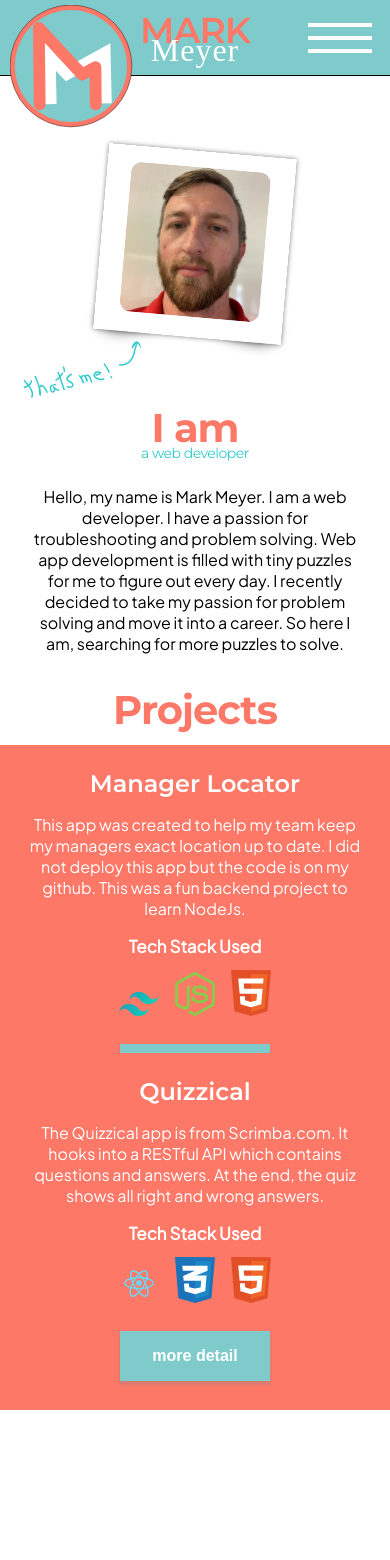
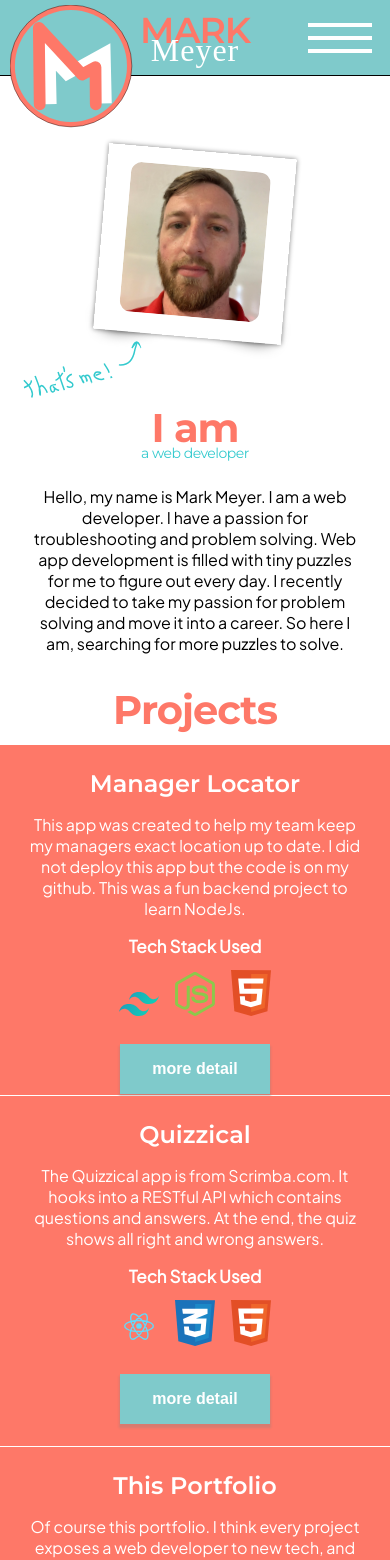
Before and after one commit to mcfliermeyer/Portfolio, a React (Create React App) app: page / in a window 390 px wide. Shown: the top 1560 px of the page. Before the commit the page ends 1410 px from the top, so only its background shows below. Built offline with nearby package versions, Linux system fonts and the light colour scheme; a web font is replaced by a local one.

Commit message:
fixed layout issues in development enviroment. cannot yet test on mobile. height of project computed with javascript with use effect

```diff
--- a/src/components/ProjectSection.tsx
+++ b/src/components/ProjectSection.tsx
@@ -1,14 +1,13 @@
 import styled from "styled-components";
 import TechStackIconWrapper from "./TechStackIconWrapper";
-import { useState, useRef, useLayoutEffect } from "react";
+import { useState, useRef, useLayoutEffect, useEffect } from "react";
 
 const StyledProjectSection = styled.section`
-  background-color: ${(props) => props.theme.colors.primaryPinkish};
+  /* background-color: ${(props) => props.theme.colors.primaryPinkish}; */
   color: white;
   border-bottom: 0.1px white solid;
   margin-inline: auto;
   display: block;
-  /* min-height: 40vh; */
   min-width: 100%;
   .title {
     font-size: 24px;
@@ -25,7 +24,6 @@ const StyledProjectSection = styled.section`
     font-size: 16px;
     font-weight: 600;
     padding: 1rem 2rem;
-    margin: auto auto 5px;
     border: none;
     box-shadow: 0 3px 2px 1px rgb(128, 128, 128, 0.3);
   }
@@ -35,13 +33,11 @@ const StyledProjectSection = styled.section`
     position: relative;
     transform: rotateY(180deg);
   }
-  #flipper {
-    position: relative;
-  }
   .flipper,
   .unflipper {
     transition: 0.6s;
     transform-style: preserve-3d;
+    background-color: ${(props) => props.theme.colors.primaryPinkish};
     .front,
     .back {
       backface-visibility: hidden;
@@ -50,72 +46,59 @@ const StyledProjectSection = styled.section`
       left: 0;
       right: 0;
       margin-inline: auto;
-      background-color: ${(props) => props.theme.colors.primaryPinkish};
-      padding: 1.5rem 1.6rem;
+      /* background-color: ${(props) => props.theme.colors.primaryPinkish}; */
     }
     .front {
       z-index: 2;
       transform: rotateY(0deg);
+      padding: 1.5rem 1.6rem;
     }
     .back {
       transform: rotateY(180deg);
     }
   }
 `;
-function convertRemToPixels(rem: number) {
-  return rem * parseFloat(getComputedStyle(document.documentElement).fontSize);
-}
+
 type Props = {
   title: String;
   summary: String;
   techStack: string[];
 };
 const ProjectSection = ({ title, summary, techStack }: Props) => {
-  const [isFlipped, setIsFlipped] = useState(true);
+  const [isFlipped, setIsFlipped] = useState(false);
   const [cardHeight, setCardHeight] = useState(0);
   const cardEl = useRef<HTMLDivElement>();
 
   const handleDetailClick = () => {
     setIsFlipped(!isFlipped);
-    // const cardElement: React.MutableRefObject<HTMLDivElement> = cardEl.current?
+  };
+
+  useEffect(() => {
+    console.log("layout firing again");
     if (cardEl.current) {
       setCardHeight(() => {
-        //hacked up way, looked at padding in styled then converted rem to px to get actual height
         if (cardEl.current) {
-          return cardEl.current.clientHeight - convertRemToPixels(1.5 * 2);
+          console.log(
+            `from uselayouteffect height: ${cardEl.current.clientHeight}`
+          );
+          return cardEl.current.clientHeight + convertRemToPixels(1.5 * 2);
         } else return 0;
       });
     }
-  };
-
-  useLayoutEffect(() => {
-    if (cardEl.current) {
-      setCardHeight(() => {
-        //hacked up way, looked at padding in styled then converted rem to px to get actual height
-        if (cardEl.current) {
-          console.log(
-            cardEl.current.clientHeight - convertRemToPixels(1.5 * 2)
-          );
-          return cardEl.current.clientHeight;
-        } else return 0;
-      });
-    }
-  });
+  },[]);
 
   return (
-    <StyledProjectSection
-    style={{ minHeight: `${cardHeight}px` }}
-    >
+    <StyledProjectSection>
       <div
-        className={isFlipped ? "unflipper" : "flipper"}
-        id="flipper"
-        style={{ minHeight: { cardHeight } + "px" }}
+        className={isFlipped ? "flipper" : "unflipper"}
+        style={{ height: `${cardHeight}px` }}
       >
         <div
           ref={(el) => {
             if (el) cardEl.current = el;
           }}
           className="front"
+          // style={{ minHeight: `${cardHeight}px` }}
         >
           <h1 className="title">{title}</h1>
           <p className="summary">{summary}</p>
@@ -128,7 +111,10 @@ const ProjectSection = ({ title, summary, techStack }: Props) => {
             more detail
           </button>
         </div>
-        <div className="back" style={{maxHeight: `${cardHeight}px`, minHeight: `${cardHeight}px` }}>
+        <div
+          className="back"
+          // style={{ minHeight: `${cardHeight}px` }}
+        >
           <h1 className="">this is the bakkkk</h1>
           <button
             className="more-detail-btn"
@@ -144,3 +130,10 @@ const ProjectSection = ({ title, summary, techStack }: Props) => {
 
 ProjectSection.Styled = StyledProjectSection;
 export default ProjectSection;
+
+function convertRemToPixels(rem: number) {
+  console.log(
+    rem * parseFloat(getComputedStyle(document.documentElement).fontSize)
+  );
+  return rem * parseFloat(getComputedStyle(document.documentElement).fontSize);
+}
--- a/src/components/Projects.tsx
+++ b/src/components/Projects.tsx
@@ -32,13 +32,13 @@ const Projects = () => {
         }
         techStack={[reactLogo, cssLogo, htmlLogo]}
       />
-      {/* <ProjectSection
+      <ProjectSection
         title={"This Portfolio"}
         summary={
           "Of course this portfolio. I think every project exposes a web developer to new tech, and new ways of doing things. This portfolio is not an exception."
         }
         techStack={[typescriptLogo, styledComponentsLogo]}
-      /> */}
+      />
     </StyledProjects>
   );
 };
--- a/src/components/ThatsMe.tsx
+++ b/src/components/ThatsMe.tsx
@@ -23,71 +23,71 @@ const ThatsMe = () => {
           />
         </clipPath>
       </defs>
-      <g clip-path="url(#clip0_40_50)">
+      <g clipPath="url(#clip0_40_50)">
         <path
           d="M2.91591 40.3277C7.01338 44.3274 13.7144 51.308 10.7086 57.4754"
           stroke="#34CACE"
-          stroke-width="1.5"
+          strokeWidth="1.5"
         />
         <path
           d="M2.90275 47.7017C5.12235 46.7689 11.2693 44.1813 10.308 40.3377"
           stroke="#34CACE"
-          stroke-width="1.5"
+          strokeWidth="1.5"
         />
         <path
           d="M14.0588 35.829C15.4373 39.8326 20.3722 49.7973 19.2418 54.7351C18.9948 55.813 18.6719 52.5527 18.5936 51.438C18.4155 48.9064 17.6263 47.0028 19.9047 45.8072C22.374 44.5115 25.6354 50.8719 26.273 52.7235"
           stroke="#34CACE"
-          stroke-width="1.5"
+          strokeWidth="1.5"
         />
         <path
           d="M34.9536 44.4363C33.5838 44.7363 30.5873 44.7442 29.7495 46.1508C28.9163 47.551 29.6981 51.6592 31.6643 51.9292C34.192 52.2768 33.8512 47.7736 32.4788 46.8434C31.7886 46.3756 33.5932 48.1182 34.234 48.6586C35.7073 49.9014 36.6635 49.7575 38.1019 50.4109"
           stroke="#34CACE"
-          stroke-width="1.5"
+          strokeWidth="1.5"
         />
         <path
           d="M37.0813 31.9635C38.4011 35.7965 39.721 39.6299 41.0408 43.4629C41.4695 44.7077 41.8981 45.9526 42.3267 47.1974C42.5724 47.911 43.3092 50.0507 43.0635 49.3371"
           stroke="#34CACE"
-          stroke-width="1.5"
+          strokeWidth="1.5"
         />
         <path
           d="M34.4768 40.3725C37.2174 39.3236 40.1604 35.4643 41.7239 32.8499"
           stroke="#34CACE"
-          stroke-width="1.5"
+          strokeWidth="1.5"
         />
         <path
           d="M42.1845 26.3627C42.5388 27.4717 44.1088 30.5654 43.1685 31.8422"
           stroke="#34CACE"
-          stroke-width="1.5"
+          strokeWidth="1.5"
         />
         <path
           d="M50.8601 34.2242C49.7302 34.6133 48.7929 34.9966 47.923 35.8718C42.2143 41.6168 51.1508 41.0373 51.7339 44.0744C52.4629 47.8704 47.5273 47.7124 45.8907 46.2112"
           stroke="#34CACE"
-          stroke-width="1.5"
+          strokeWidth="1.5"
         />
         <path
           d="M58.4454 35.2424C59.119 36.6864 59.7968 37.6682 60.7033 38.9393C61.0306 39.3985 61.469 40.0147 61.7504 40.5235C65.1631 46.69 57.2329 36.5627 62.2545 35.5047C63.7079 35.1984 66.8412 40.1107 65.8598 41.0881C65.8512 41.0965 65.335 39.0003 65.2964 38.8685C65.0394 37.9893 63.882 36.068 65.0604 35.4813C68.0099 34.0132 69.1766 37.9305 69.9813 40.2676C70.0815 40.5586 70.9249 42.5984 70.3955 42.7806"
           stroke="#34CACE"
-          stroke-width="1.5"
+          strokeWidth="1.5"
         />
         <path
           d="M74.5282 35.3828C75.3172 35.1112 76.1056 34.8397 76.8946 34.568C83.8936 32.158 75.3091 31.2327 73.926 33.2C70.5032 38.0674 80.0284 40.5836 83.2215 38.6985"
           stroke="#34CACE"
-          stroke-width="1.5"
+          strokeWidth="1.5"
         />
         <path
           d="M83.2287 23.4027C84.1966 26.2136 88.0168 29.9413 87.9473 32.792"
           stroke="#34CACE"
-          stroke-width="1.5"
+          strokeWidth="1.5"
         />
         <path
           d="M90.1986 36.2356C90.2051 39.3611 89.9755 37.8302 91.3362 37.3617"
           stroke="#34CACE"
-          stroke-width="1.5"
+          strokeWidth="1.5"
         />
         <path
           d="M97.9019 24.8741C107.626 25.7511 112.306 18.7537 113.842 9.82616C113.962 9.1301 116.306 2.35286 115.87 2.10241C114.063 1.06758 111.928 6.38525 111.325 7.39811C110.942 8.04207 112.187 6.17664 112.659 5.60137C113.257 4.87367 114.702 1.88799 116.153 2.33028C117.672 2.79347 119.829 6.40806 120.348 7.91415"
           stroke="#34CACE"
-          stroke-width="1.5"
+          strokeWidth="1.5"
         />
       </g>
     </StyledThatsMe>
```
Also changed, not shown: src/resources/ThatsMe.svg, src/resources/styledComponents.svg.
